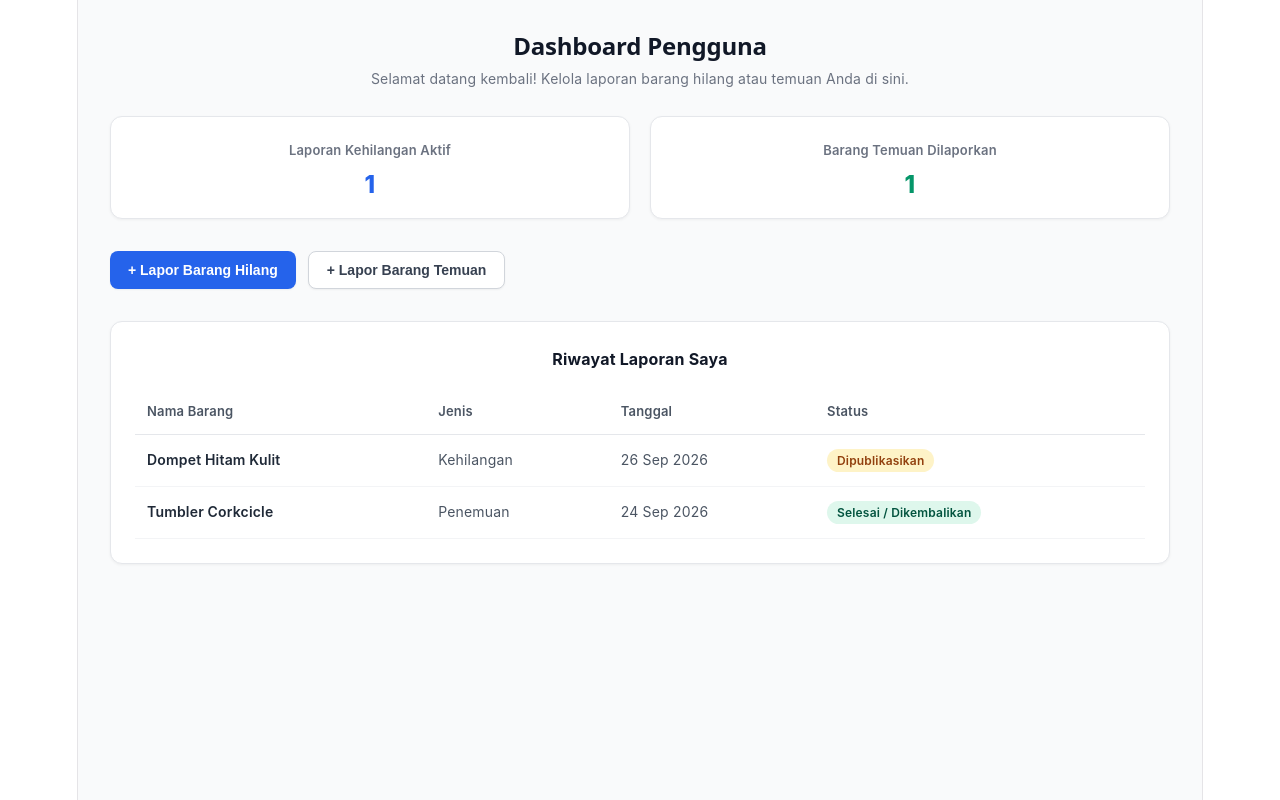
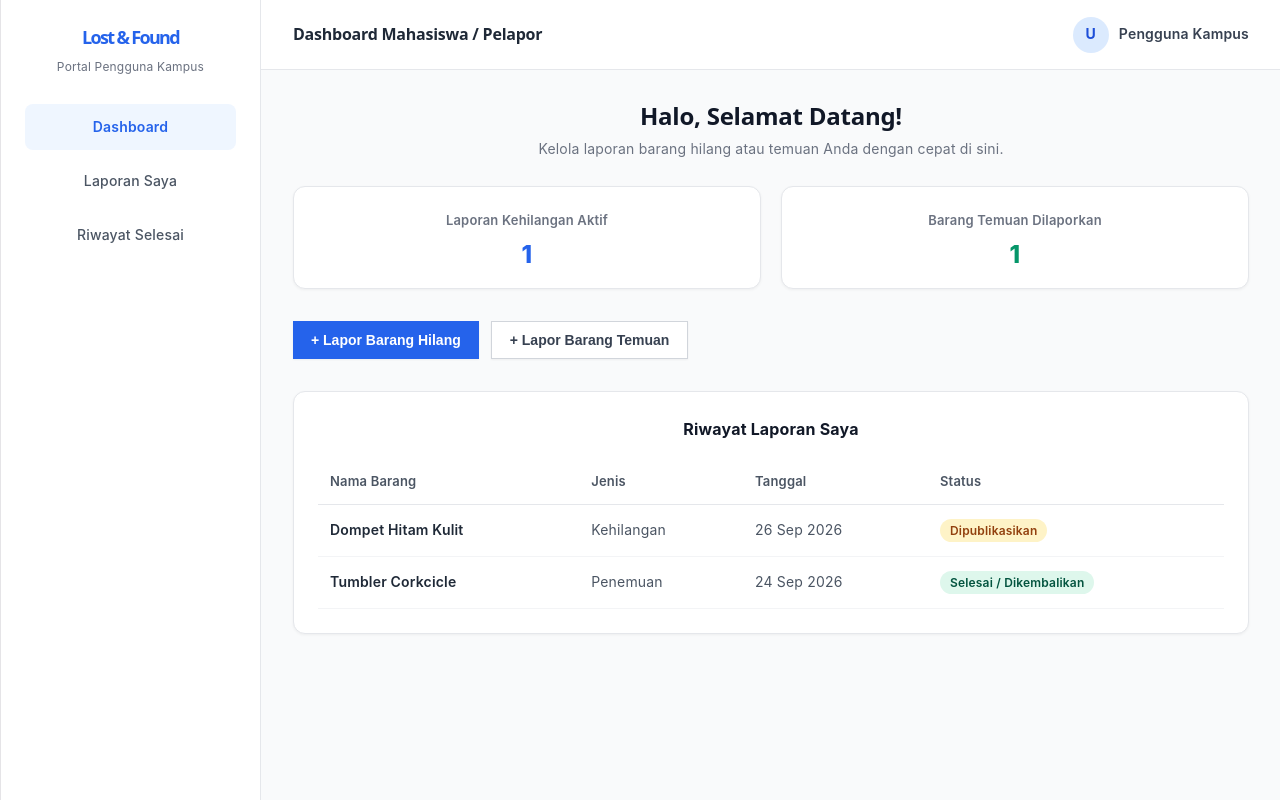
Before and after one commit to holyblesty/PBL03, a React (Vite) app in the folder lost-found-app/: page / in a window 1280 px wide. Built offline with nearby package versions, Linux system fonts and the light colour scheme.

Commit message:
feat(dashboard): terapkan tata letak UserDashboard dan pusatkan gaya ke App.css

```diff
--- a/lost-found-app/src/App.css
+++ b/lost-found-app/src/App.css
@@ -135,3 +135,87 @@ html {
 .stat-yellow {
   color: #d97706;
 }
+
+/* Layout Utama Dashboard */
+.dashboard-container {
+  display: flex;
+  min-height: 100vh;
+  width: 100vw;
+  font-family: 'Inter', 'Poppins', sans-serif;
+  background-color: #F9FAFB;
+  box-sizing: border-box;
+  margin: 0;
+  padding: 0;
+}
+
+.dashboard-main {
+  flex: 1;
+  display: flex;
+  flex-direction: column;
+  background-color: #F9FAFB;
+}
+
+.dashboard-content {
+  padding: 32px;
+  flex: 1;
+}
+
+/* Komponen Pendukung */
+.card-stats-container {
+  display: flex;
+  gap: 20px;
+  margin-bottom: 32px;
+}
+
+.dashboard-card {
+  background-color: #ffffff;
+  padding: 20px;
+  border-radius: 12px;
+  border: 1px solid #E5E7EB;
+  box-shadow: 0 1px 3px rgba(0, 0, 0, 0.05);
+  flex: 1;
+  text-align: center;
+}
+
+.action-buttons {
+  display: flex;
+  gap: 12px;
+  margin-bottom: 32px;
+}
+
+.btn-primary {
+  padding: 10px 18px;
+  background-color: #2563EB;
+  color: white;
+  border: none;
+  font-weight: 600;
+  font-size: 14px;
+  cursor: pointer;
+  box-shadow: 0 1px 2px rgba(0, 0, 0, 0.05);
+}
+
+.btn-secondary {
+  padding: 10px 18px;
+  background-color: #ffffff;
+  color: #374151;
+  border: 1px solid #D1D5DB;
+  font-weight: 600;
+  font-size: 14px;
+  cursor: pointer;
+  box-shadow: 0 1px 2px rgba(0, 0, 0, 0.05);
+}
+
+/* Tabel Riwayat */
+.table-card {
+  background-color: #ffffff;
+  border-radius: 12px;
+  border: 1px solid #E5E7EB;
+  padding: 24px;
+  box-shadow: 0 1px 3px rgba(0, 0, 0, 0.05);
+}
+
+.custom-table {
+  width: 100%;
+  border-collapse: collapse;
+  text-align: left;
+}
--- a/lost-found-app/src/UserDashboard.jsx
+++ b/lost-found-app/src/UserDashboard.jsx
@@ -1,4 +1,7 @@
 import React from 'react';
+import UserSidebar from './components/UserSidebar';
+import UserNavbar from './components/UserNavbar';
+import './App.css'; // Pastikan CSS terpanggil
 
 export default function UserDashboard() {
     const myReports = [
@@ -6,51 +9,41 @@ export default function UserDashboard() {
         { id: 2, namaBarang: 'Tumbler Corkcicle', jenis: 'Penemuan', tanggal: '24 Sep 2026', status: 'Selesai / Dikembalikan' },
     ];
 
-    const cardStyle = {
-        backgroundColor: '#ffffff',
-        padding: '20px',
-        borderRadius: '12px',
-        border: '1px solid #E5E7EB',
-        boxShadow: '0 1px 3px rgba(0,0,0,0.05)',
-        flex: 1,
-        textAlign: 'center'
-    };
+    return (
+        <div className="dashboard-container">
+            {/* Sidebar Samping */}
+            <UserSidebar />
 
-    return (
-        <div style={{ padding: '32px', fontFamily: "Inter, Poppins, sans-serif", backgroundColor: '#F9FAFB', minHeight: '100vh', boxSizing: 'border-box' }}>
-            {/* Header sambutan */}
+            {/* Konten Utama */}
+            <main className="dashboard-main">
+                <UserNavbar />
+
+                <div className="dashboard-content">
                     <div style={{ marginBottom: '24px' }}>
-                <h2 style={{ margin: '0 0 6px 0', fontSize: '24px', fontWeight: '700', color: '#111827' }}>Dashboard Pengguna</h2>
-                <p style={{ margin: 0, fontSize: '14px', color: '#6B7280' }}>Selamat datang kembali! Kelola laporan barang hilang atau temuan Anda di sini.</p>
+                        <h2 style={{ margin: '0 0 6px 0', fontSize: '24px', fontWeight: '700', color: '#111827' }}>Halo, Selamat Datang!</h2>
+                        <p style={{ margin: 0, fontSize: '14px', color: '#6B7280' }}>Kelola laporan barang hilang atau temuan Anda dengan cepat di sini.</p>
                     </div>
 
-            {/* Tombol Aksi Cepat (CTA) & Stats Ringkas */}
-            <div style={{ display: 'flex', gap: '20px', marginBottom: '32px' }}>
-                <div style={cardStyle}>
+                    <div className="card-stats-container">
+                        <div className="dashboard-card">
                             <h4 style={{ margin: '0 0 8px 0', fontSize: '13px', color: '#6B7280', fontWeight: '600' }}>Laporan Kehilangan Aktif</h4>
                             <p style={{ margin: 0, fontSize: '24px', fontWeight: '800', color: '#2563EB' }}>1</p>
                         </div>
-                <div style={cardStyle}>
+                        <div className="dashboard-card">
                             <h4 style={{ margin: '0 0 8px 0', fontSize: '13px', color: '#6B7280', fontWeight: '600' }}>Barang Temuan Dilaporkan</h4>
                             <p style={{ margin: 0, fontSize: '24px', fontWeight: '800', color: '#059669' }}>1</p>
                         </div>
                     </div>
 
-            {/* Tombol Utama */}
-            <div style={{ display: 'flex', gap: '12px', marginBottom: '32px' }}>
-                <button style={{ padding: '10px 18px', backgroundColor: '#2563EB', color: 'white', border: 'none', borderRadius: '8px', fontWeight: '600', fontSize: '14px', cursor: 'pointer', boxShadow: '0 1px 2px rgba(0,0,0,0.05)' }}>
-                    + Lapor Barang Hilang
-                </button>
-                <button style={{ padding: '10px 18px', backgroundColor: '#ffffff', color: '#374151', border: '1px solid #D1D5DB', borderRadius: '8px', fontWeight: '600', fontSize: '14px', cursor: 'pointer', boxShadow: '0 1px 2px rgba(0,0,0,0.05)' }}>
-                    + Lapor Barang Temuan
-                </button>
+                    <div className="action-buttons">
+                        <button className="btn-primary">+ Lapor Barang Hilang</button>
+                        <button className="btn-secondary">+ Lapor Barang Temuan</button>
                     </div>
 
-            {/* Bagian Riwayat Laporan Pengguna */}
-            <div style={{ backgroundColor: '#ffffff', borderRadius: '12px', border: '1px solid #E5E7EB', padding: '24px', boxShadow: '0 1px 3px rgba(0,0,0,0.05)' }}>
+                    <div className="table-card">
                         <h3 style={{ margin: '0 0 16px 0', fontSize: '16px', fontWeight: '700', color: '#111827' }}>Riwayat Laporan Saya</h3>
 
-                <table style={{ width: '100%', borderCollapse: 'collapse', textAlign: 'left' }}>
+                        <table className="custom-table">
                             <thead>
                                 <tr style={{ borderBottom: '1px solid #E5E7EB' }}>
                                     <th style={{ padding: '10px 12px', fontSize: '13px', color: '#4B5563', fontWeight: '600' }}>Nama Barang</th>
@@ -83,5 +76,7 @@ export default function UserDashboard() {
                         </table>
                     </div>
                 </div>
+            </main>
+        </div>
     );
 }
```
Lines whose indentation alone changed are shown as unchanged.
